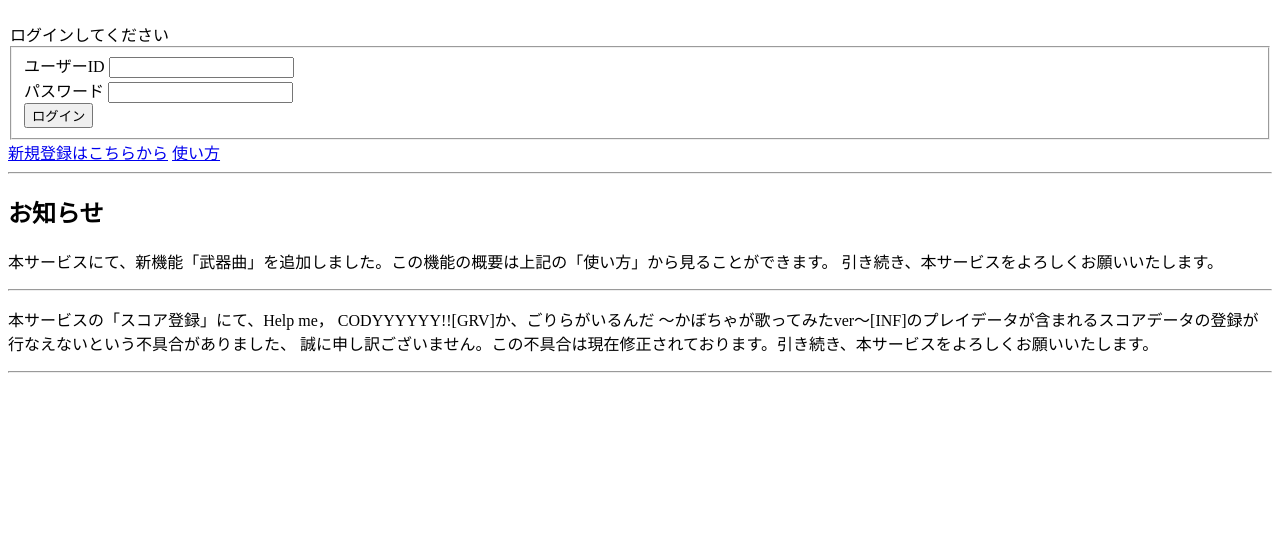
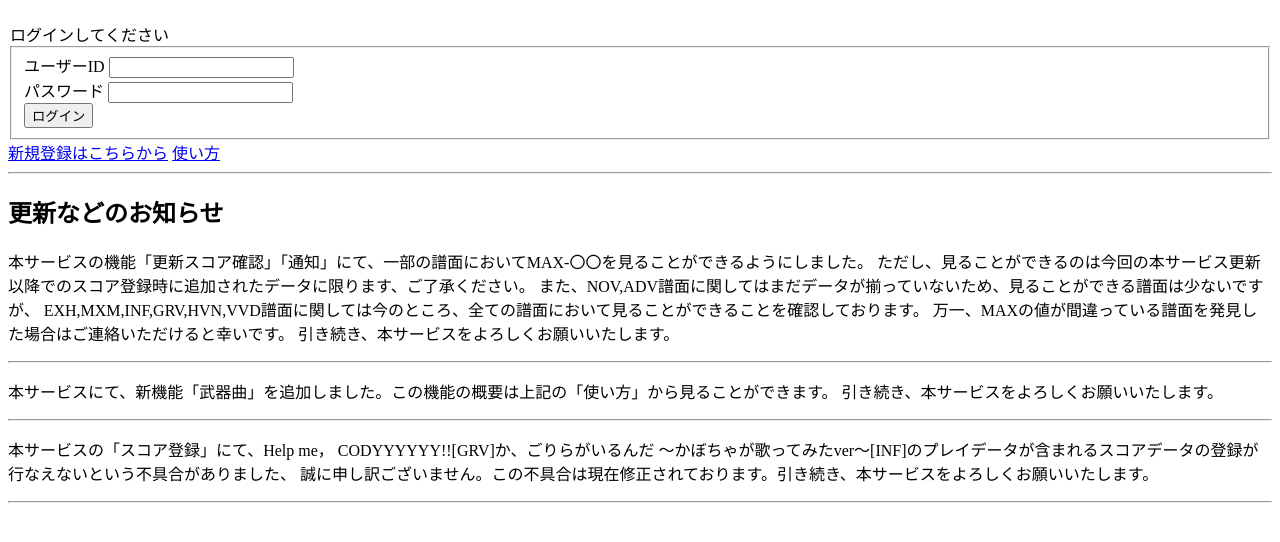
Before and after one commit to reiyiyi/SDVX-EXScoreTool, a Flask app: page /login in a window 1280 px wide. Shown: the part 67-609 px from the top of the page. Run offline with Flask 2, Linux system fonts and the light colour scheme.

Commit message:
MAX-表記追加！

```diff
--- a/score_resister.py
+++ b/score_resister.py
@@ -14,6 +14,7 @@ def update_score(score_txt_data):
     score_data = pd.read_csv(score_txt_data, sep=",")
 
     effect_id_data = st_data.load_effect_id_data()
+    rev_effect_id_data = st_data.load_rev_effect_id_data()
     user_data = st_data.load_user_data()
     exscore_data = st_data.load_exscore_data()
     hi_score_list = user_data[user]["hi-score"][0:]
@@ -24,6 +25,7 @@ def update_score(score_txt_data):
         level = score_data.loc[i, "楽曲レベル"]
         before_score = exscore_data.loc[effect_id_data[tune_name][diff]["id"], user]
         after_score = score_data.loc[i, "EXスコア"]
+        max_score = rev_effect_id_data.loc[effect_id_data[tune_name][diff]["id"], "MAX"]
         exscore_data.loc[effect_id_data[tune_name][diff]["id"], user] = score_data.loc[i, "EXスコア"]
 
         if before_score < after_score and before_score > 0:
@@ -34,6 +36,8 @@ def update_score(score_txt_data):
                 "更新前スコア":before_score.item(),
                 "更新後スコア":after_score.item()
             }
+            if max_score >= 0:
+                add_data["MAX"] = max_score.item()
             if len(hi_score_list) == 100:
                 hi_score_list = hi_score_list[1:]
             hi_score_list.append(add_data)
@@ -59,6 +63,8 @@ def update_score(score_txt_data):
                         "好敵手更新前スコア":before_score.item(),
                         "好敵手更新後スコア":after_score.item()
                     }
+                    if max_score >= 0:
+                        notice_data["MAX"] = max_score.item()
                     if len(user_data[rival]["notice"]) == 100:
                         user_data[rival]["notice"] = user_data[rival]["notice"][1:]
                     user_data[rival]["notice"].append(notice_data)
--- a/templates/hiscore.html
+++ b/templates/hiscore.html
@@ -19,7 +19,11 @@
         {% for i in range(data_num) %}
         <hr>
         <p>{{ hi_score_list[-i-1]["楽曲名"] }}[{{ hi_score_list[-i-1]["難易度"] }} {{ hi_score_list[-i-1]["レベル"] }}]</p>
-        <p>{{ hi_score_list[-i-1]["更新前スコア"] }} → {{ hi_score_list[-i-1]["更新後スコア"] }}</p>
+        {% if "MAX" in hi_score_list[-i-1] %}
+        <p>{{ hi_score_list[-i-1]["更新前スコア"] }}(MAX-{{ hi_score_list[-i-1]["MAX"] - hi_score_list[-i-1]["更新前スコア"] }})&nbsp;&nbsp;&nbsp;---[+{{ hi_score_list[-i-1]["更新後スコア"] - hi_score_list[-i-1]["更新前スコア"] }}]→&nbsp;&nbsp;&nbsp;{{ hi_score_list[-i-1]["更新後スコア"] }}(MAX-{{ hi_score_list[-i-1]["MAX"] - hi_score_list[-i-1]["更新後スコア"] }})</p>
+        {% else %}
+        <p>{{ hi_score_list[-i-1]["更新前スコア"] }}&nbsp;&nbsp;&nbsp;---[+{{ hi_score_list[-i-1]["更新後スコア"] - hi_score_list[-i-1]["更新前スコア"] }}]→&nbsp;&nbsp;&nbsp;{{ hi_score_list[-i-1]["更新後スコア"] }}</p>
+        {% endif %}
         {% endfor %}
     </div>
     <hr>
--- a/templates/login.html
+++ b/templates/login.html
@@ -34,7 +34,16 @@
         <a href="{{url_for('manual')}}" class="button">使い方</a>
     </div>
     <hr>
-    <h2>お知らせ</h2>
+    <h2>更新などのお知らせ</h2>
+    <p>
+        本サービスの機能「更新スコア確認」「通知」にて、一部の譜面においてMAX-〇〇を見ることができるようにしました。
+        ただし、見ることができるのは今回の本サービス更新以降でのスコア登録時に追加されたデータに限ります、ご了承ください。
+        また、NOV,ADV譜面に関してはまだデータが揃っていないため、見ることができる譜面は少ないですが、
+        EXH,MXM,INF,GRV,HVN,VVD譜面に関しては今のところ、全ての譜面において見ることができることを確認しております。
+        万一、MAXの値が間違っている譜面を発見した場合はご連絡いただけると幸いです。
+        引き続き、本サービスをよろしくお願いいたします。
+    </p>
+    <hr>
     <p>
         本サービスにて、新機能「武器曲」を追加しました。この機能の概要は上記の「使い方」から見ることができます。
         引き続き、本サービスをよろしくお願いいたします。
```
Also changed, not shown: templates/notice.html (+9 -1 lines).
